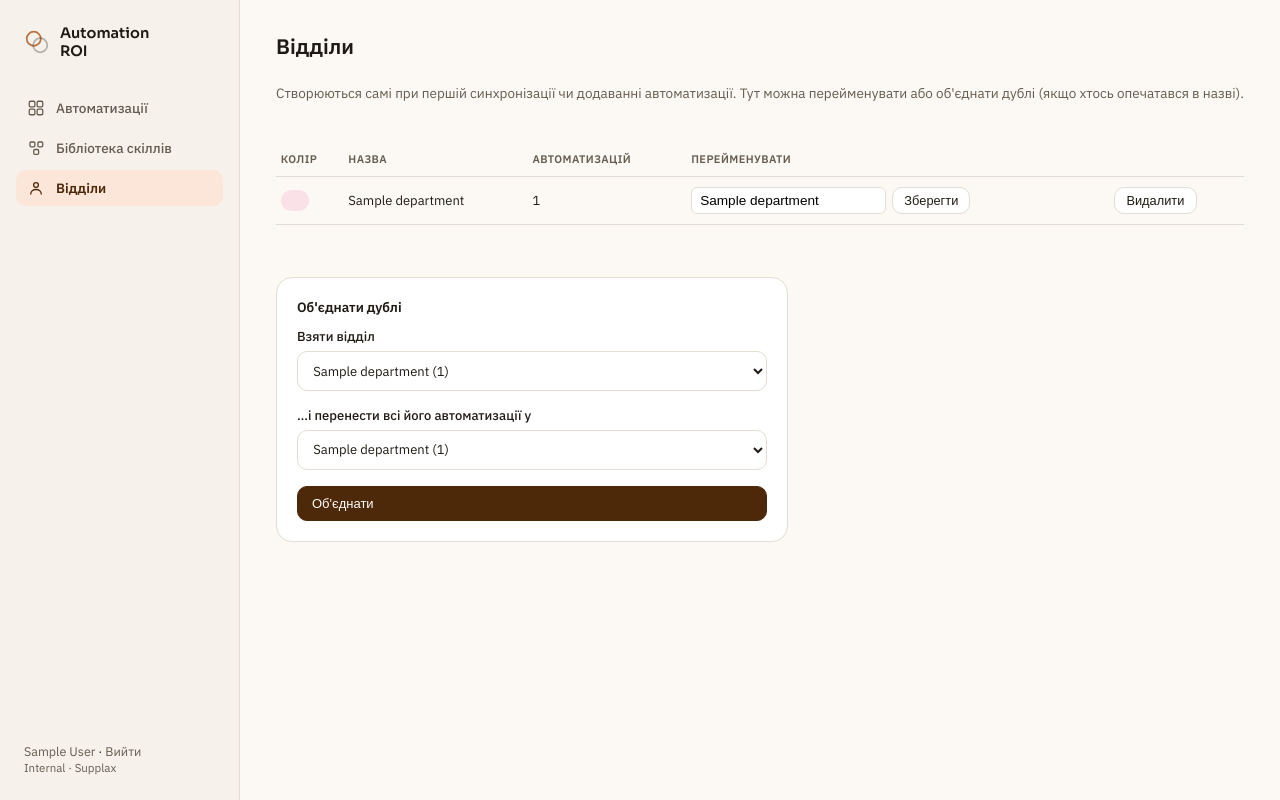
After one commit to IlliaUsiuk/automation-system, a Flask app: page /departments in a window 1280 px wide. The commit adds this page. Run offline with Flask 3, Linux system fonts and the light colour scheme; a user stored in the database is signed in; tables that the repository leaves empty hold one stand-in row (values such as "Sample post").

Commit message:
Add sync freshness tracking, missing-SUMMARY.md warning, department management
- Automation.last_synced_at tracks GitHub syncs specifically, shown
  separately from "edited manually" on the detail page's Status panel.
- sync_automation_from_github now warns explicitly when summary/SUMMARY.md
  wasn't found, instead of silently falling back to README.md.
- New /departments page (admin-only): rename a department, or merge a
  duplicate into another (reassigns every automation, then deletes the
  duplicate) - departments are auto-created on first mention and had no
  cleanup path before this.

Co-Authored-By: Claude Sonnet 5 <noreply@anthropic.com>

```diff
--- a/src/app.py
+++ b/src/app.py
@@ -22,6 +22,7 @@ from .models import (
     Skill,
     Status,
     User,
+    _now,
     hue_for,
 )
 
@@ -191,8 +192,11 @@ def register_routes(app):
         automation.description = summary["description"] or automation.description
         automation.repo_url = repo_url
         automation.owner_id = owner_id
+        automation.last_synced_at = _now()
 
         warnings = []
+        if not summary_text:
+            warnings.append("summary/SUMMARY.md не знайдено — дані неповні (взято тільки з README.md/ROI.md).")
         if form_status:
             automation.status = Status(form_status)
         elif summary["status"]:
@@ -312,6 +316,59 @@ def register_routes(app):
     def automation_detail(slug):
         automation = Automation.query.filter_by(slug=slug).first_or_404()
         return render_template("automation_detail.html", automation=automation)
+
+    @app.route("/departments")
+    @login_required
+    @admin_required
+    def departments_list():
+        departments = Department.query.order_by(Department.name).all()
+        return render_template("departments.html", departments=departments)
+
+    @app.route("/departments/<int:dept_id>/rename", methods=["POST"])
+    @login_required
+    @admin_required
+    def department_rename(dept_id):
+        dept = Department.query.get_or_404(dept_id)
+        new_name = request.form.get("name", "").strip()
+        if not new_name:
+            flash("Назва відділу не може бути порожньою.")
+        elif Department.query.filter(Department.name == new_name, Department.id != dept_id).first():
+            flash(f"Відділ з назвою «{new_name}» вже існує — злий їх через об'єднання нижче, а не перейменування.")
+        else:
+            dept.name = new_name
+            db.session.commit()
+        return redirect(url_for("departments_list"))
+
+    @app.route("/departments/merge", methods=["POST"])
+    @login_required
+    @admin_required
+    def department_merge():
+        from_dept = Department.query.get_or_404(int(request.form["from_id"]))
+        into_dept = Department.query.get_or_404(int(request.form["into_id"]))
+        if from_dept.id == into_dept.id:
+            flash("Неможливо об'єднати відділ сам із собою.")
+            return redirect(url_for("departments_list"))
+        for automation in list(from_dept.automations):
+            if into_dept not in automation.departments:
+                automation.departments.append(into_dept)
+            automation.departments.remove(from_dept)
+        db.session.delete(from_dept)
+        db.session.commit()
+        flash(f"«{from_dept.name}» об'єднано з «{into_dept.name}».")
+        return redirect(url_for("departments_list"))
+
+    @app.route("/departments/<int:dept_id>/delete", methods=["POST"])
+    @login_required
+    @admin_required
+    def department_delete(dept_id):
+        dept = Department.query.get_or_404(dept_id)
+        if dept.automations:
+            flash(f"«{dept.name}» використовується у {len(dept.automations)} автоматизаціях — "
+                  f"спочатку об'єднай з іншим відділом, потім видаляй.")
+        else:
+            db.session.delete(dept)
+            db.session.commit()
+        return redirect(url_for("departments_list"))
 
     @app.route("/automators/<int:user_id>")
     @login_required
--- a/src/models.py
+++ b/src/models.py
@@ -124,6 +124,10 @@ class Automation(db.Model):
     clickup_url = db.Column(db.String(500))
     created_at = db.Column(db.DateTime, default=_now)
     updated_at = db.Column(db.DateTime, default=_now, onupdate=_now)
+    # Separate from updated_at, which also changes on a manual edit - this is
+    # specifically "when did a GitHub pull last actually happen", so the page
+    # can say which kind of freshness it's showing.
+    last_synced_at = db.Column(db.DateTime)
 
     owner = db.relationship("User", back_populates="automations")
     departments = db.relationship("Department", secondary=automation_departments, backref="automations")
--- a/src/templates/base.html
+++ b/src/templates/base.html
@@ -35,6 +35,14 @@
           </svg>
           Бібліотека скіллів
         </a>
+        {% if current_user.is_admin %}
+        <a href="{{ url_for('departments_list') }}" class="{{ 'active' if active_nav == 'departments' }}">
+          <svg width="18" height="18" viewBox="0 0 24 24" fill="none" stroke="currentColor" stroke-width="1.7" stroke-linecap="round" stroke-linejoin="round">
+            <circle cx="12" cy="8" r="3.2"/><path d="M5 20c0-3.5 3-6 7-6s7 2.5 7 6"/>
+          </svg>
+          Відділи
+        </a>
+        {% endif %}
       </nav>
       <div class="sidebar-footer">
         <div class="sidebar-user">
--- /dev/null
+++ b/src/templates/departments.html
@@ -0,0 +1,52 @@
+{% extends "base.html" %}
+{% set active_nav = 'departments' %}
+{% block title %}Відділи{% endblock %}
+{% block content %}
+<div class="page-title sora">Відділи</div>
+<div class="page-subtitle" style="margin-bottom: 1.2rem;">
+  Створюються самі при першій синхронізації чи додаванні автоматизації. Тут можна перейменувати
+  або об'єднати дублі (якщо хтось опечатався в назві).
+</div>
+
+<table class="table" style="margin-bottom: 2rem;">
+  <thead><tr><th>Колір</th><th>Назва</th><th>Автоматизацій</th><th>Перейменувати</th><th></th></tr></thead>
+  <tbody>
+    {% for d in departments %}
+    <tr>
+      <td><span class="tag" style="{{ d.pill_style }}">&nbsp;&nbsp;&nbsp;</span></td>
+      <td>{{ d.name }}</td>
+      <td>{{ d.automations|length }}</td>
+      <td>
+        <form method="post" action="{{ url_for('department_rename', dept_id=d.id) }}" style="display:flex; gap:6px; margin:0;">
+          <input type="text" name="name" value="{{ d.name }}" style="padding:.3rem .5rem; border:1px solid var(--border); border-radius:6px; font-size:.85rem;">
+          <button type="submit" class="btn" style="padding:.3rem .7rem; font-size:.8rem;">Зберегти</button>
+        </form>
+      </td>
+      <td>
+        <form method="post" action="{{ url_for('department_delete', dept_id=d.id) }}" style="margin:0;"
+              onsubmit="return confirm('Видалити «{{ d.name }}»?');">
+          <button type="submit" class="btn" style="padding:.3rem .7rem; font-size:.8rem;">Видалити</button>
+        </form>
+      </td>
+    </tr>
+    {% endfor %}
+  </tbody>
+</table>
+
+<div class="panel" style="max-width: 32rem;">
+  <div class="panel-title sora">Об'єднати дублі</div>
+  <form method="post" action="{{ url_for('department_merge') }}" class="form">
+    <label>Взяти відділ
+      <select name="from_id" required>
+        {% for d in departments %}<option value="{{ d.id }}">{{ d.name }} ({{ d.automations|length }})</option>{% endfor %}
+      </select>
+    </label>
+    <label>…і перенести всі його автоматизації у
+      <select name="into_id" required>
+        {% for d in departments %}<option value="{{ d.id }}">{{ d.name }} ({{ d.automations|length }})</option>{% endfor %}
+      </select>
+    </label>
+    <button type="submit" class="btn btn-primary" onclick="return confirm('Перший відділ буде видалено, всі його автоматизації перейдуть у другий. Продовжити?');">Об'єднати</button>
+  </form>
+</div>
+{% endblock %}
```
Also changed, not shown: src/templates/automation_detail.html (+10 -1 lines).
